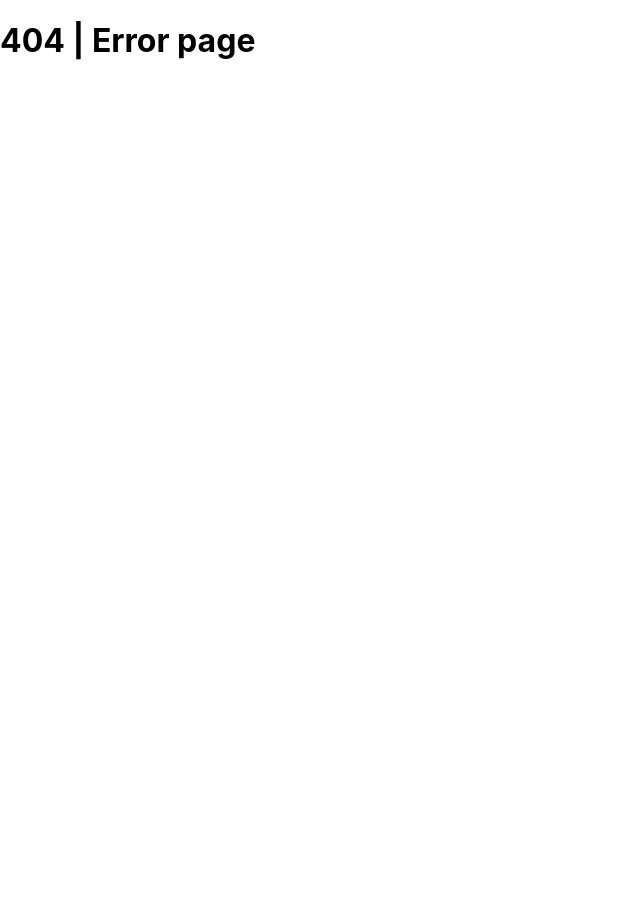
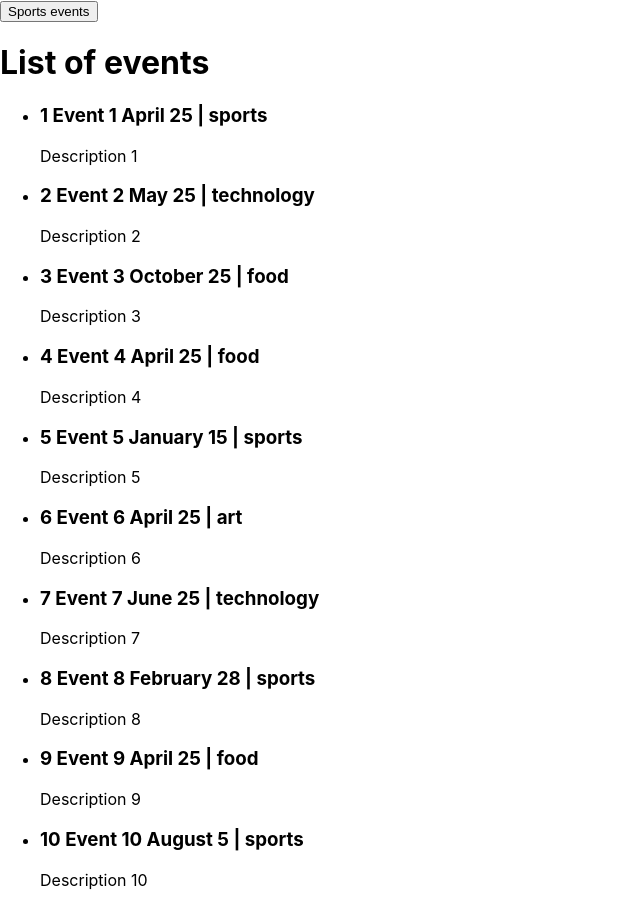
Before and after one commit to YanaUSA/next-app-project, a Next.js app: page /events in a window 1280 px wide. Before the commit this address had no page. Shown: the whole page, without its empty margins (0-640 px from the left). Before the commit the page ends 800 px from the top, so only its background shows below. Built offline with nearby package versions, Linux system fonts and the light colour scheme; data requests are answered from the project's data file.

Commit message:
add shallow routing in events page

```diff
--- /dev/null
+++ b/pages/events.js
@@ -0,0 +1,53 @@
+import { useState } from "react";
+import { useRouter } from "next/router";
+
+export async function getServerSideProps(context) {
+  const { query } = context;
+  const { category } = query;
+  const queryString = category ? "category=sports" : "";
+  const data = await (
+    await fetch(`http://localhost:4000/events?${queryString}`)
+  )?.json();
+
+  return {
+    props: {
+      eventList: data,
+    },
+  };
+}
+
+//========== shallow routing ===============//
+function EventList({ eventList }) {
+  const [events, setEvents] = useState(eventList);
+  const router = useRouter();
+
+  const fetchSportsEvents = async () => {
+    const data = await (
+      await fetch("http://localhost:4000/events?category=sports")
+    )?.json();
+    setEvents(data);
+
+    router.push("/events?category=sports", undefined, { shallow: true });
+  };
+
+  return (
+    <>
+      <button onClick={fetchSportsEvents}>Sports events</button>
+      <h1> List of events </h1>
+      <ul>
+        {events.map(({ id, title, date, category, description }) => {
+          return (
+            <li key={id}>
+              <h3>
+                {id} {title} {date} | {category}
+              </h3>
+              <p>{description}</p>
+            </li>
+          );
+        })}
+      </ul>
+    </>
+  );
+}
+
+export default EventList;
```
